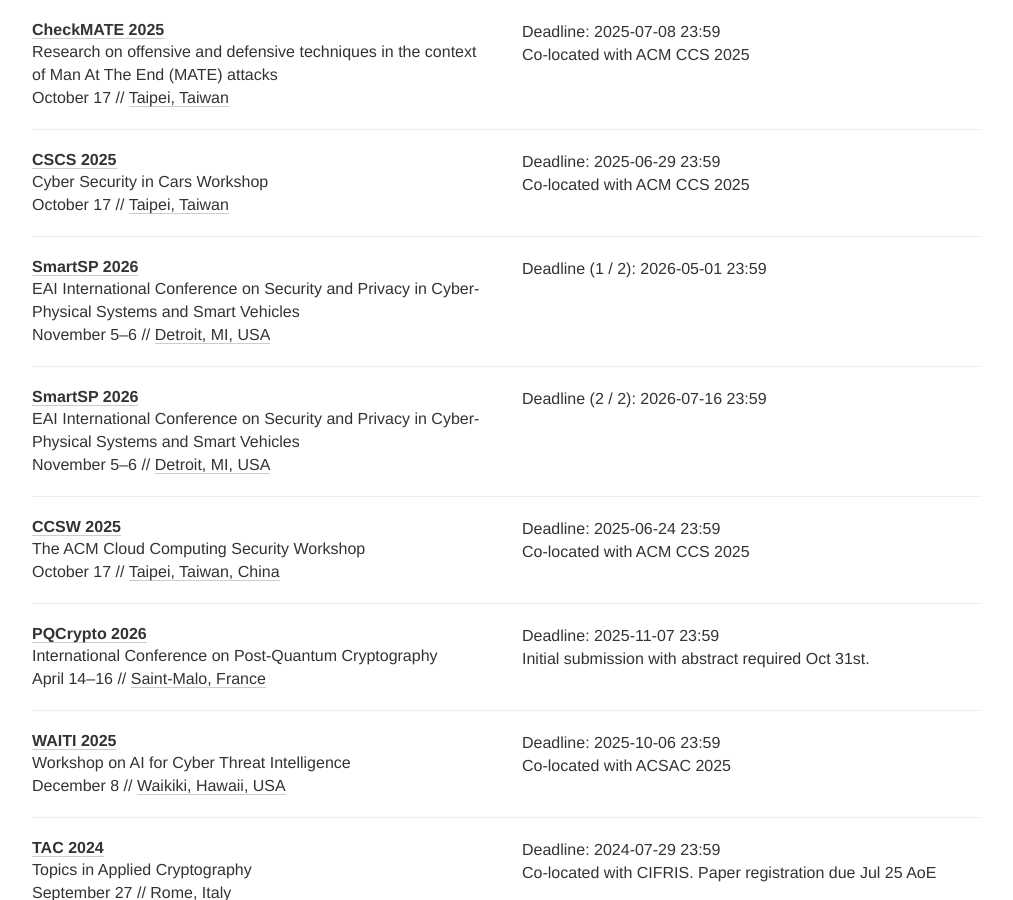
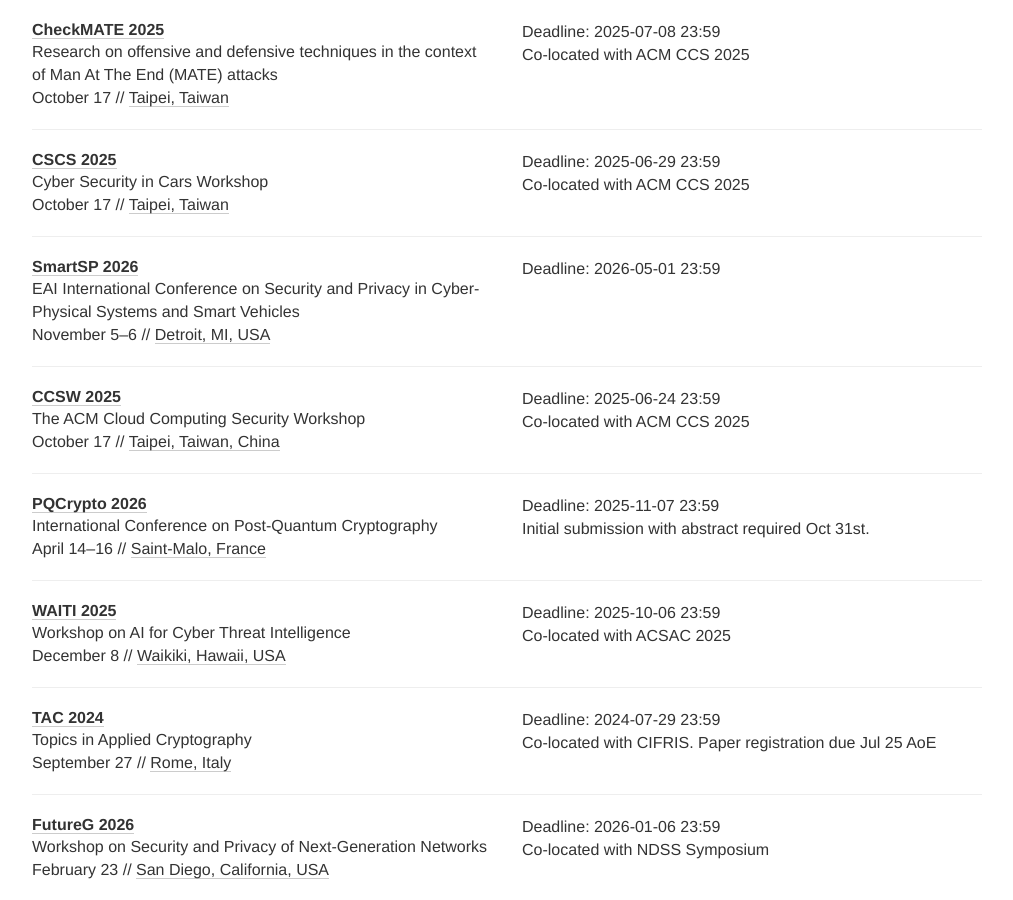
Before and after one commit to sec-deadlines/sec-deadlines.github.io, a Jekyll site: the page built from index.html, in a window 1280 px wide and 900 px high, scrolled down 18113 px. Shown: the whole window, without its empty margins (133-1146 px from the left). Built offline with Jekyll 4.4.1, drawn with Linux system fonts in a browser that asks for light colours; nearby versions of some CDN libraries; comment, search, counter and statistics services are not loaded.

Commit message:
Fix deadlines

```diff
--- a/_data/conferences.yml
+++ b/_data/conferences.yml
@@ -1257,7 +1257,6 @@
   link: https://smartsp.eai-conferences.org/
   deadline:
     - "2026-05-01 23:59"
-    - "2026-07-16 23:59"
   date: November 5–6
   place: Detroit, MI, USA
   tags: [SEC, PRIV, CONF]
```
